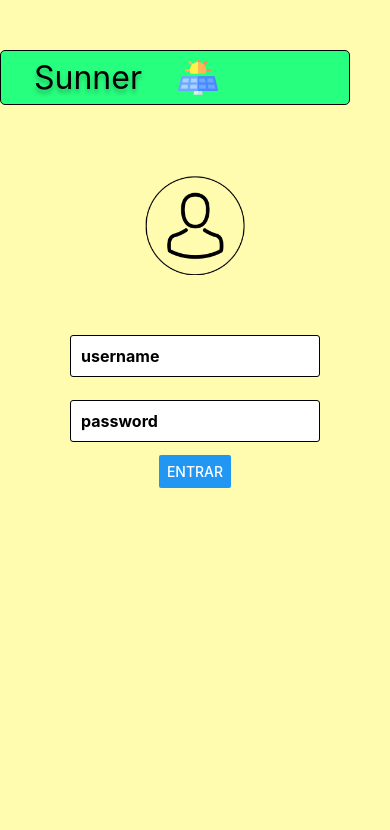
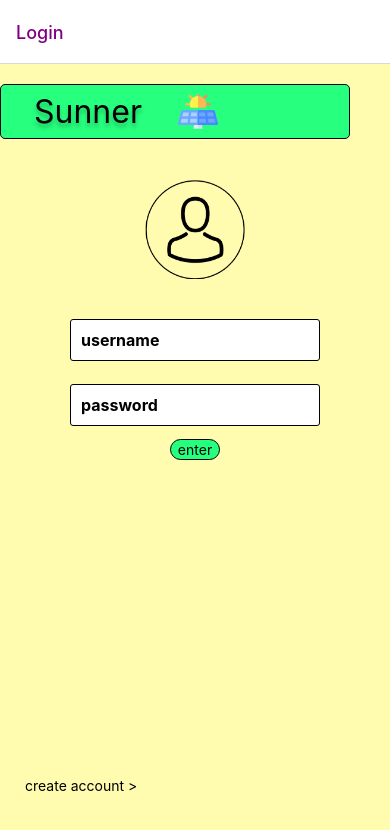
Before and after one commit to eduardofeliperodrigues/solar-panels-data-app, a React Native app in the folder app/: screen /Login in a window 390 px wide. Shown: the top 830 px of the page. Built offline with nearby package versions, Linux system fonts and the light colour scheme.

Commit message:
Realizado a criação de rotas entre as telas e ajustes no layout

```diff
--- a/app/App.js
+++ b/app/App.js
@@ -1,15 +1,25 @@
 import React from 'react';
+import { NavigationContainer } from "@react-navigation/native";
+import { createNativeStackNavigator } from "@react-navigation/native-stack";
 import { StatusBar } from 'expo-status-bar';
 import { StyleSheet, Text, View } from 'react-native';
-import  Entrar  from './pages/login/index';
+import  Login  from './pages/login/index';
 import  CriarConta  from './pages/login/criarConta'
+
+const Stack = createNativeStackNavigator();
 
 
 export default function App() {
   return (
-    <>
-      <Entrar />
-      <StatusBar style="auto" />
-    </>
+    <NavigationContainer>
+      <Stack.Navigator initialRouteName="Login">
+        <Stack.Screen name="Login" component={Login}
+          options={{ headerTintColor: "purple" }}>
+        </Stack.Screen>
+        <Stack.Screen name="Criar Conta" component={CriarConta}
+          options={{ headerTintColor: "purple" }}>
+        </Stack.Screen>
+      </Stack.Navigator>
+    </NavigationContainer>
   );
 }
--- a/app/components/login/dadosAcesso.js
+++ b/app/components/login/dadosAcesso.js
@@ -1,6 +1,6 @@
 import { React, useState } from 'react';
 import { Text, View, Image, TextInput, Button } from 'react-native';
-import styles from '../../style/login/styles';
+import styles from './styles';
 
 function DadosAcesso() {
   const [usuario, setUsuario] = useState('');
--- a/app/style/login/styles.js
+++ b/app/components/login/styles.js
@@ -9,9 +9,9 @@ const styles = StyleSheet.create({
 
   //Nav
   navSunner: {
-    marginBottom: 70,
+    marginBottom: 40,
     borderWidth: 1,
-    marginTop: 50,
+    marginTop: 20,
     marginRight: 40,
     borderRadius: 5,
     backgroundColor: '#27FF7E',
@@ -34,6 +34,8 @@ const styles = StyleSheet.create({
 
   navImage: {
     marginLeft: 36,
+    height: 35,
+    width: 40,
   },
 
   //Img Central
@@ -42,7 +44,7 @@ const styles = StyleSheet.create({
   },
 
   avatar: {
-    marginBottom: 50,
+    marginBottom: 30,
     height: 100,
     width: 100,
   },
@@ -64,16 +66,6 @@ const styles = StyleSheet.create({
     borderRadius: 3,
   },
 
-  ajustarTipoAcesso: {
-    flexDirection: 'row',
-    textAlign: 'center',
-    paddingTop: 10,
-    marginBottom: 30,
-  },
-
-  chkAcesso: {
-    backgroundColor: '#FFFCB0',
-  },
 });
 
 export default styles;
--- a/app/pages/login/criarConta.js
+++ b/app/pages/login/criarConta.js
@@ -1,10 +1,10 @@
 import { React, useState } from 'react';
-import { Text, View, Image, TextInput, Button } from 'react-native';
+import { Text, View, Image, TextInput, Button, TouchableOpacity } from 'react-native';
 import { CheckBox } from 'react-native-elements';
-import styles from '../../style/login/styles';
+import styles from './styles';
 import DadosAcesso from '../../components/login/dadosAcesso';
 
-function CriarConta() {
+export default function CriarConta() {
   const [email, setEmail] = useState('');
   const [morador, setMorador] = useState(true);
   const [sindico, setSindico] = useState(false);
@@ -16,6 +16,10 @@ function CriarConta() {
   const tipoSindico = () => {
     setSindico(true);
     setMorador(false);
+  };
+
+  const buttonClickedHandler = () => {
+    window.alert('\nemail: ' + email + '\nSindico?  ' + sindico + '\nMorador?  ' + morador);
   };
 
   return (
@@ -52,10 +56,12 @@ function CriarConta() {
             style={styles.chkAcesso}
           />
         </View>
-        <Button title="Criar Conta" />
+        <TouchableOpacity
+          onPress={buttonClickedHandler}
+          style={styles.btnSubmit}>
+          <Text>Create Account</Text>
+        </TouchableOpacity>
       </View>
     </View>
   );
 }
-
-export default CriarConta;
--- a/app/pages/login/index.js
+++ b/app/pages/login/index.js
@@ -1,17 +1,30 @@
 import { React, useState } from 'react';
-import { Text, View, Image, TextInput, Button } from 'react-native';
-import styles from '../../style/login/styles';
+import { Text, View, Image, TextInput, Button, TouchableOpacity } from 'react-native';
+import styles from './styles';
 import DadosAcesso from '../../components/login/dadosAcesso';
 
-function Entrar() {
+export default function Login({ navigation }) {
+  const buttonClickedHandler = () => {
+    window.alert('entrar');
+  };
+
   return (
     <View style={styles.container}>
       <DadosAcesso />
       <View style={styles.viewInput}>
-        <Button title="Entrar" />
+        <TouchableOpacity
+          onPress={buttonClickedHandler}
+          style={styles.btnEntrar}>
+          <Text>enter</Text>
+        </TouchableOpacity>
+      </View>
+      <View style={styles.createAccount}>
+        <TouchableOpacity
+          onPress={() => navigation.navigate('Criar Conta')}
+        >
+          <Text>create account {'>'}</Text>
+        </TouchableOpacity>
       </View>
     </View>
   );
 }
-
-export default Entrar;
--- /dev/null
+++ b/app/pages/login/styles.js
@@ -0,0 +1,73 @@
+import { StyleSheet } from 'react-native';
+
+const styles = StyleSheet.create({
+  container: {
+    flex: 1,
+    backgroundColor: '#FFFCB0',
+  },
+
+  viewInput: {
+    alignItems: 'center',
+  },
+
+  input: {
+    marginTop: 10,
+    marginBottom: 13,
+    padding: 10,
+    width: 250,
+    backgroundColor: '#fff',
+    fontSize: 16,
+    fontWeight: 'bold',
+    borderWidth: 1,
+    borderRadius: 3,
+  },
+
+  ajustarTipoAcesso: {
+    flexDirection: 'row',
+    textAlign: 'center',
+    paddingTop: 10,
+    marginBottom: 30,
+  },
+
+  btnSubmit: {
+    width: 141,
+    height: 29,
+    borderRadius: 17,
+    borderWidth: 1,
+    fontSize: 16,
+    lineHeight: 19,
+    fontWeight: 400,
+    fontFamily: 'Inter',
+    backgroundColor: '#27FF7E',
+    justifyContent: 'center',
+    alignItems: 'center',
+  },
+
+  btnEntrar: {
+    width: 50,
+    height: 21,
+    borderRadius: 17,
+    borderWidth: 1,
+    fontSize: 16,
+    lineHeight: 19,
+    fontWeight: 400,
+    fontFamily: 'Inter',
+    backgroundColor: '#27FF7E',
+    justifyContent: 'center',
+    alignItems: 'center',
+  },
+
+  createAccount: {
+    flex: 1,
+    flexDirection: 'row',
+    alignItems: 'end',
+    marginBottom: 50,
+    marginLeft: 25,
+    fontSize: 14,
+    fontWeight: 400,
+    lineHeight: 17,
+  }
+
+});
+
+export default styles;
```
Also changed, not shown: app/package.json (+12 -6 lines), 1 other file (tests, documents, lock files or other folders).
